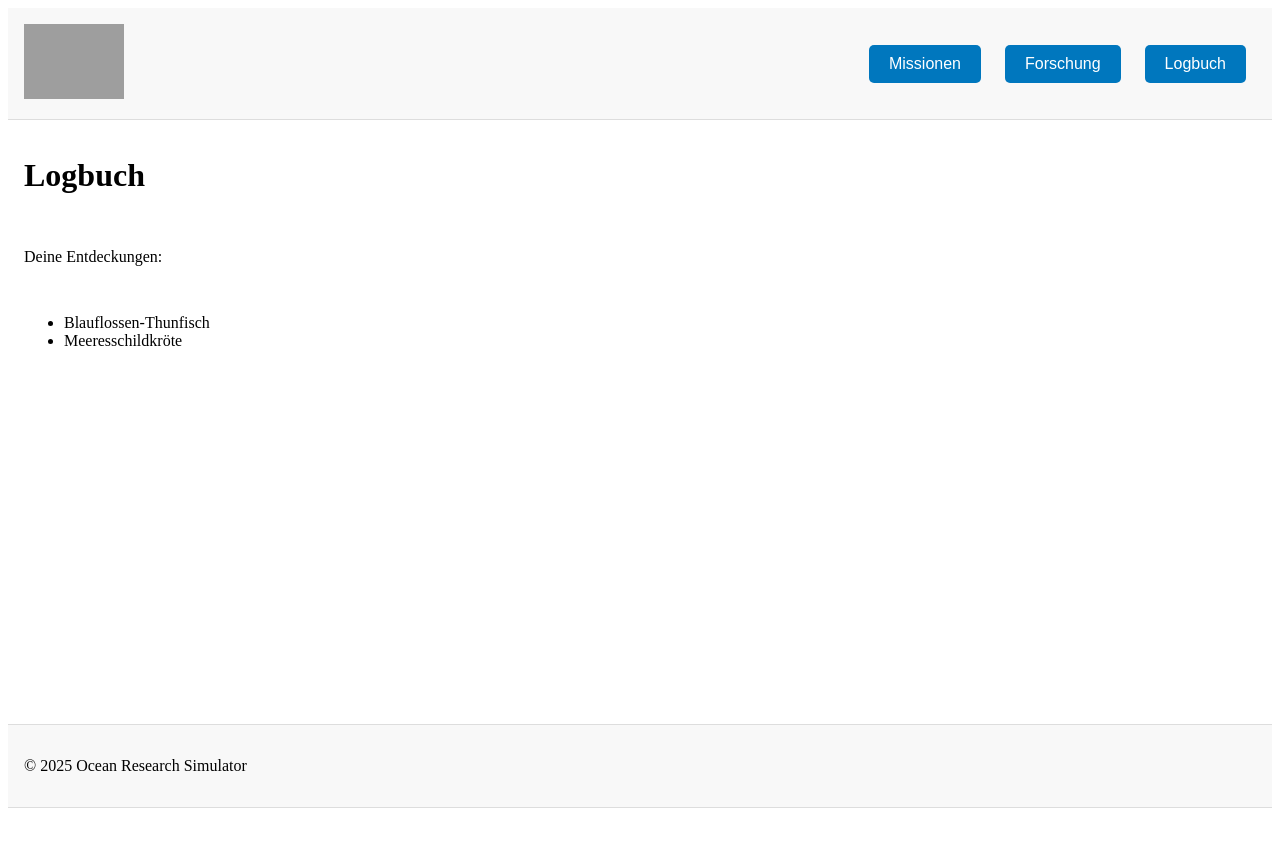
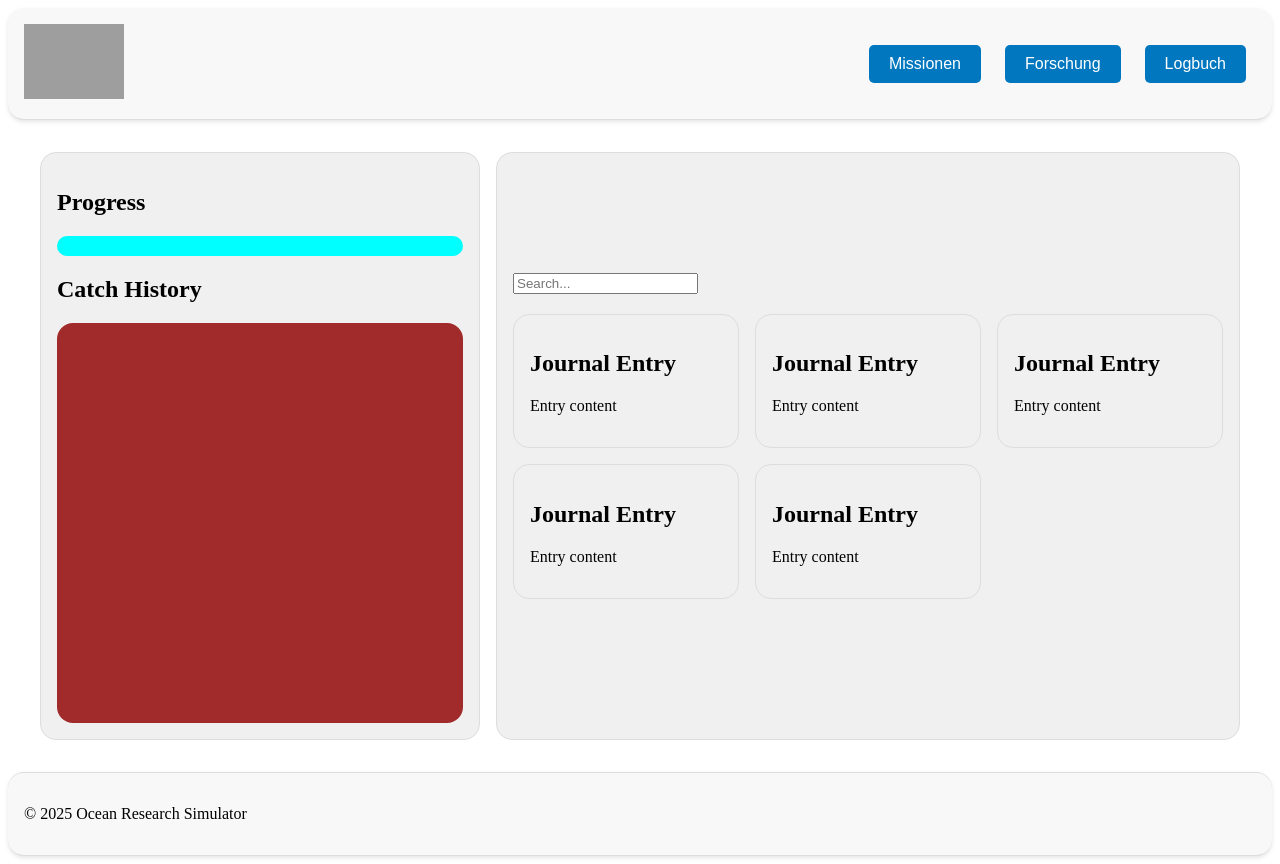
Before and after one commit to BanBord/Svelte_App, a Svelte app in the folder ocean_Explorer_Project/: page / in a window 1280 px wide. Both pictures are taken after a click on the button "Logbuch". Before the commit the page ends 816 px from the top, so only its background shows below. Built offline with nearby package versions, Linux system fonts and the light colour scheme; grey boxes are pictures that could not be loaded.

Commit message:
Included OBIS API (not working) and style for journal.svelte

```diff
--- a/ocean_Explorer_Project/package.json
+++ b/ocean_Explorer_Project/package.json
@@ -14,6 +14,7 @@
     "vite": "^6.0.5"
   },
   "dependencies": {
+    "axios": "^1.7.9",
     "svelte-spa-router": "^4.0.1"
   }
 }
--- a/ocean_Explorer_Project/src/app.css
+++ b/ocean_Explorer_Project/src/app.css
@@ -15,6 +15,8 @@ main {
     padding: 1rem;
     background-color: #f8f8f8;
     border-bottom: 1px solid #ddd;
+    border-radius: 16px;
+    box-shadow: 0 2px 4px rgba(0, 0, 0, 0.1);
   }
 
   footer {
--- a/ocean_Explorer_Project/src/components/Fish.svelte
+++ b/ocean_Explorer_Project/src/components/Fish.svelte
@@ -1,6 +1,9 @@
 <script>
+  export let fishData;
+</script>
 
-</script>
+<div class="fish">
+</div>
 
 <style>
 
--- /dev/null
+++ b/ocean_Explorer_Project/src/components/Journalentry.svelte
@@ -0,0 +1,25 @@
+<script>
+
+</script>
+
+<div class="journalentry">
+    <div class="journalentry-content">
+        <h2>Journal Entry</h2>
+        <div class="journal-entry">
+            <p>Entry content</p>
+        </div>
+    </div>
+</div>
+
+<style>
+.journalentry {
+    background-color: #f0f0f0;
+    padding: 1rem;
+    border: 1px solid #ddd;
+    cursor: pointer;
+    border-radius: 16px;
+    display: flex;
+    flex-direction: column;
+    justify-content: space-around;
+}
+</style>
--- a/ocean_Explorer_Project/src/components/Seaplot.svelte
+++ b/ocean_Explorer_Project/src/components/Seaplot.svelte
@@ -1,10 +1,21 @@
 <script>
+  import { onMount } from 'svelte';
   import Fish from './Fish.svelte';
   import { createEventDispatcher } from 'svelte';
 
   export let id;
 
   const dispatch = createEventDispatcher();
+  let fishData = [];
+
+  // async function fetchFishData() {
+  //   const response = await fetch(`https://api.obis.org/v3/occurrence?geometry=${id}`);
+  //   const data = await response.json();
+  //   fishData = data.results.map(fish => ({
+  //     species: fish.species,
+  //     count: fish.individualCount
+  //   }));
+  // }
 
   function handleDrop(event) {
     event.preventDefault();
@@ -25,6 +36,10 @@
   }
 
   const randomBlueColor = getRandomBlueColor();
+
+  onMount(() => {
+    fetchFishData();
+  });
 </script>
 
 <div
@@ -35,6 +50,9 @@
   on:dragover={handleDragOver}
   style="background-color: {randomBlueColor};"
 >
+  {#each fishData as fish}
+    <Fish {fishData} />
+  {/each}
   <slot></slot>
 </div>
 
--- a/ocean_Explorer_Project/src/routes/Journal.svelte
+++ b/ocean_Explorer_Project/src/routes/Journal.svelte
@@ -1,6 +1,108 @@
-<h1>Logbuch</h1>
-<p>Deine Entdeckungen:</p>
-<ul>
-    <li>Blauflossen-Thunfisch</li>
-    <li>Meeresschildkröte</li>
-</ul>
+<script>
+import Journalentry from "../components/Journalentry.svelte";
+</script>
+
+<div class="content">
+    <div class="progress-panel">
+        <div class="progress-content">
+            <h2>Progress</h2>
+            <div class="progress-bar"></div>
+        </div>
+        <div class="catch-history">
+            <h2>Catch History</h2>
+            <div class="catch-overview"></div>
+        </div>
+    </div>
+    <div class="journal-panel">
+        <div class="search-and-journal">
+            <div class="search-bar">
+                <input type="text" placeholder="Search...">
+            </div>
+            <div class="journal-grid">
+                <Journalentry />
+                <Journalentry />
+                <Journalentry />
+                <Journalentry />
+                <Journalentry />
+                <!-- Add more Journalentry components as needed -->
+            </div>
+        </div>
+    </div>
+</div>
+
+<style>
+.content {
+    display: grid;
+    grid-template-columns: repeat(8, 1fr);
+    grid-template-rows: repeat(2, 1fr);
+    gap: 1rem;
+    padding: 1rem;
+}
+
+.progress-panel, .journal-panel {
+    background-color: #f0f0f0;
+    padding: 1rem;
+    border: 1px solid #ddd;
+    cursor: pointer;
+    border-radius: 16px;
+    display: flex;
+    flex-direction: column;
+    justify-content: space-around;
+}
+
+.progress-panel{
+    grid-column: 1 / span 3;
+    grid-row: 1 / span 2;
+    flex-direction: column;
+    justify-content: space-between;
+}
+
+.journal-panel{
+    grid-column: 4 / span 5;
+    grid-row: 1 / span 2;
+    display: flex;
+    flex-direction: column;
+    justify-content: space-between;
+}
+
+.progress-content{
+    width: 100%;
+}
+.progress-bar{
+    width: 100%;
+    height: 20px;
+    background-color: aqua;
+    border-radius: 12px;
+}
+
+.catch-history{
+    width: 100%;
+}
+
+.catch-overview{
+    width: 100%;
+    height: 400px;
+    gap: 1rem;
+    background-color: #a12b2b;
+    border-radius: 16px;
+}
+
+
+
+.journal-panel{
+    display: flex;
+    flex-direction: column;
+    justify-content:space-around
+}
+
+.journal-grid{
+    display: grid;
+    grid-template-columns: repeat(3, 1fr);
+    gap: 1rem;
+    margin-top: 20px;
+    margin-bottom: 20px;
+}
+
+
+
+</style>
```
Also changed, not shown: 1 other file (tests, documents, lock files or other folders).
